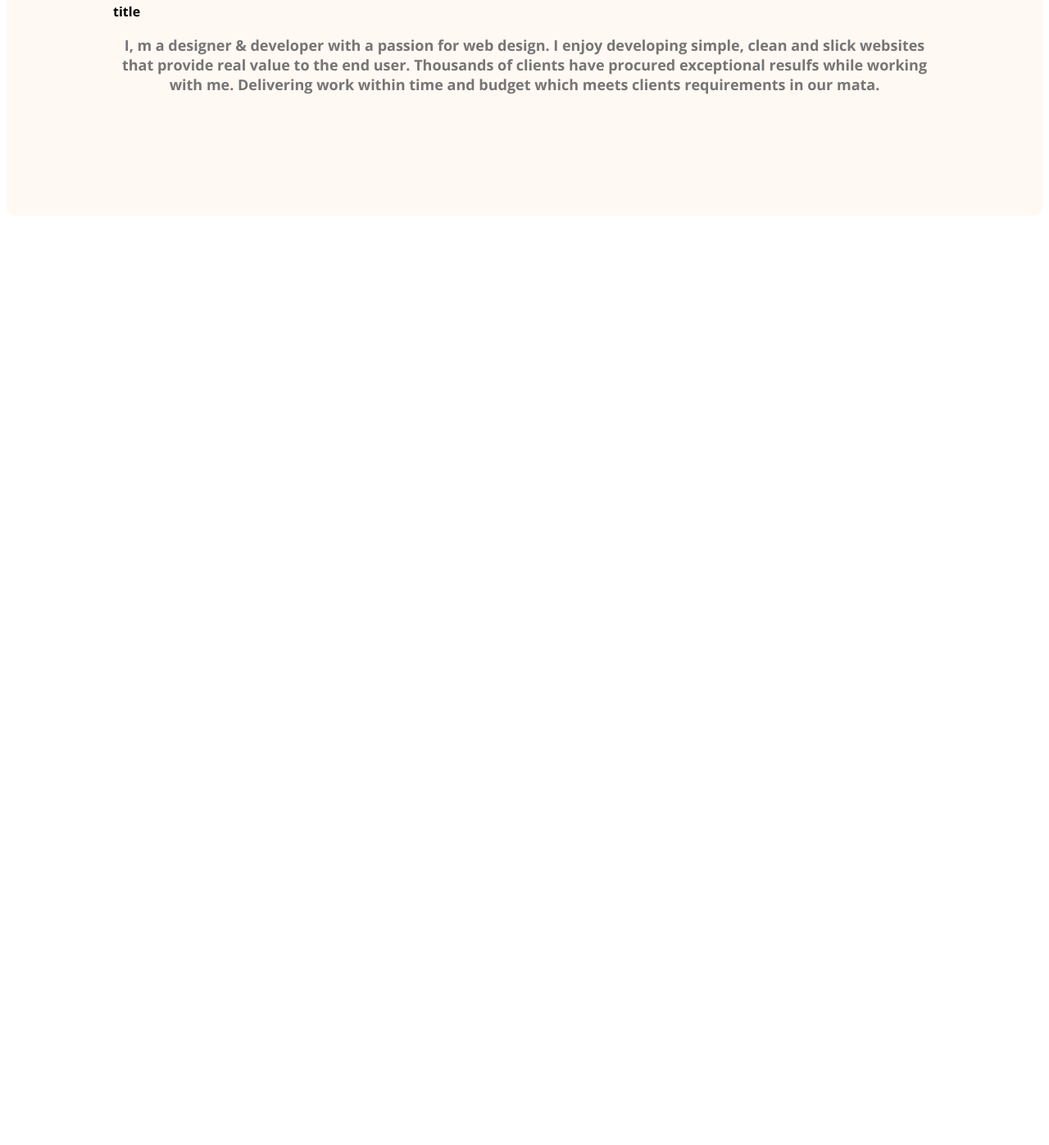
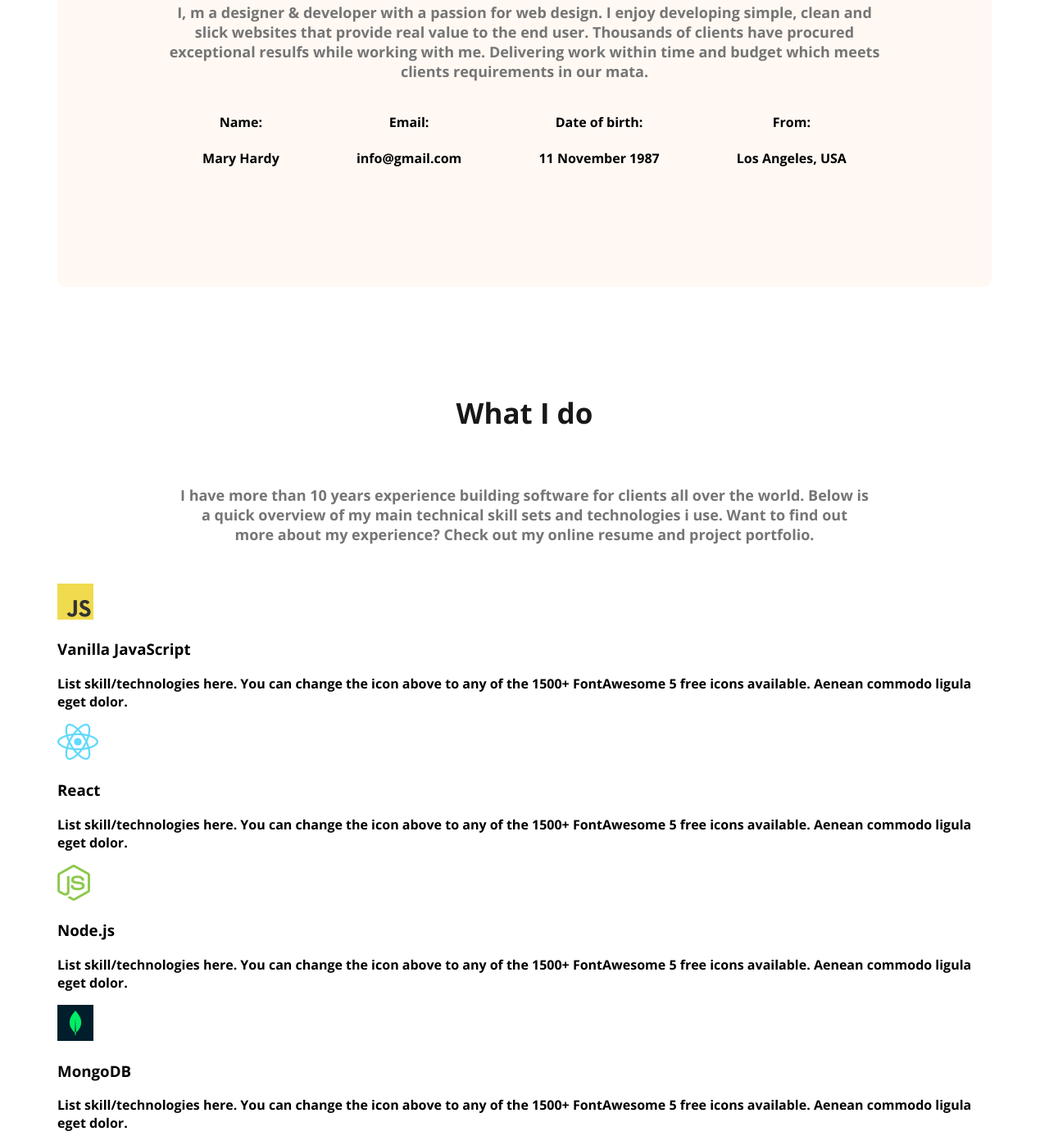
Before and after one commit to AbdurRahim120/Coder-portfulio, a plain HTML site: page index.html in a window 1280 px wide. Shown: the part 1087-2484 px from the top of the page at 82% size. Before the commit the page ends 1480 px from the top, so only its background shows below. Drawn offline with nearby package versions, Linux system fonts and the light colour scheme.

Commit message:
what i do section add

```diff
--- a/index.html
+++ b/index.html
@@ -32,8 +32,8 @@
           <h3 class="banner-greeting">Hi, I am</h3>
           <h1 class="banner-title">Mary Hardy</h1>
           <p class="banner-container">
-            Shot what able cold new see hold.Friendly as an betrayed formerly he.
-            Morning because as to society behaved moments.
+            Shot what able cold new see hold.Friendly as an betrayed formerly
+            he. Morning because as to society behaved moments.
           </p>
           <button class="btn-primary">Download CV</button>
           <button class="btn-primary">Contact</button>
@@ -42,11 +42,70 @@
       </div>
     </header>
     <main>
+
+      <!-- about section -->
       <section class="about">
-        <h3 class="section-">About Me</h3>title
+        <h3 class="section-">About Me</h3>
         <p class="section-description">
-          I, m a designer & developer with a passion for web design. I enjoy developing simple, clean and slick websites that provide real value to the end user. Thousands of clients have procured exceptional resulfs while working with me. Delivering work within time and budget which meets clients requirements in our mata.
+          I, m a designer & developer with a passion for web design. I enjoy
+          developing simple, clean and slick websites that provide real value to
+          the end user. Thousands of clients have procured exceptional resulfs
+          while working with me. Delivering work within time and budget which
+          meets clients requirements in our mata.
         </p>
+        <div class="about-info-container">
+          <!-- .about-info*4>h4.info-title+p.info-description -->
+          <div class="about-info">
+            <h4 class="info-title">Name:</h4>
+            <p class="info-description">Mary Hardy</p>
+          </div>
+          <div class="about-info">
+            <h4 class="info-title">Email:</h4>
+            <p class="info-description">info@gmail.com</p>
+          </div>
+          <div class="about-info">
+            <h4 class="info-title">Date of birth:</h4>
+            <p class="info-description">11 November 1987</p>
+          </div>
+          <div class="about-info">
+            <h4 class="info-title">From:</h4>
+            <p class="info-description">Los Angeles, USA</p>
+          </div>
+        </div>
+      </section>
+
+      <!-- what i do section  -->
+      <section>
+        <h3 class="section-title">What I do</h3>
+        <p id="what-i-do" class="section-description">I have more than 10 years experience building software for clients all over the world. Below is a quick overview of my main technical skill sets and technologies i use. Want to find out more about my experience? Check out my online resume and project portfolio.</p>
+        <div class="skills-container">
+
+          <!-- .skill*4>img+h3.skill-tiltle+p.skill-description -->
+          <div class="skill">
+            <img src="img/js.png" alt="">
+            <h3 class="skill-tiltle">Vanilla JavaScript</h3>
+            <p class="skill-description">
+            List skill/technologies here. You can change the icon above to any of the 1500+ FontAwesome 5 free icons available. Aenean commodo ligula eget dolor.</p>
+          </div>
+          <div class="skill">
+            <img src="img/react.png" alt="">
+            <h3 class="skill-tiltle">React</h3>
+            <p class="skill-description">
+            List skill/technologies here. You can change the icon above to any of the 1500+ FontAwesome 5 free icons available. Aenean commodo ligula eget dolor.</p>
+          </div>
+          <div class="skill">
+            <img src="img/nodejs.png" alt="">
+            <h3 class="skill-tiltle">Node.js</h3>
+            <p class="skill-description">
+            List skill/technologies here. You can change the icon above to any of the 1500+ FontAwesome 5 free icons available. Aenean commodo ligula eget dolor.</p>
+          </div>
+          <div class="skill">
+            <img src="img/mongo.png" alt="">
+            <h3 class="skill-tiltle">MongoDB</h3>
+            <p class="skill-description">
+            List skill/technologies here. You can change the icon above to any of the 1500+ FontAwesome 5 free icons available. Aenean commodo ligula eget dolor.</p>
+          </div>
+        </div>
       </section>
     </main>
     <footer></footer>
--- a/style.css
+++ b/style.css
@@ -94,10 +94,29 @@ margin-bottom: 20px;
 
 /* main start  */
 
+ main{
+  max-width: 1140px;
+  margin: 0 auto;
+ }
+
 /* about start  */
 .about{
   padding: 130px;
   border-radius: 10px;
   background: #fff8f3;
   margin: 130px 0;
+  text-align: center;
 }
+.about-info-container{
+
+  display: flex;
+  justify-content: space-around;
+}
+
+.about-info{
+  text-align: center;
+}
+
+#what-i-do{
+  padding: 30px 150px;
+}
```
Also changed, not shown: img/facebook.png (added), img/insta.png (added), img/js.png (added), img/mongo.png (added), img/nodejs.png (added), img/react.png (added), img/twitter.png (added).
